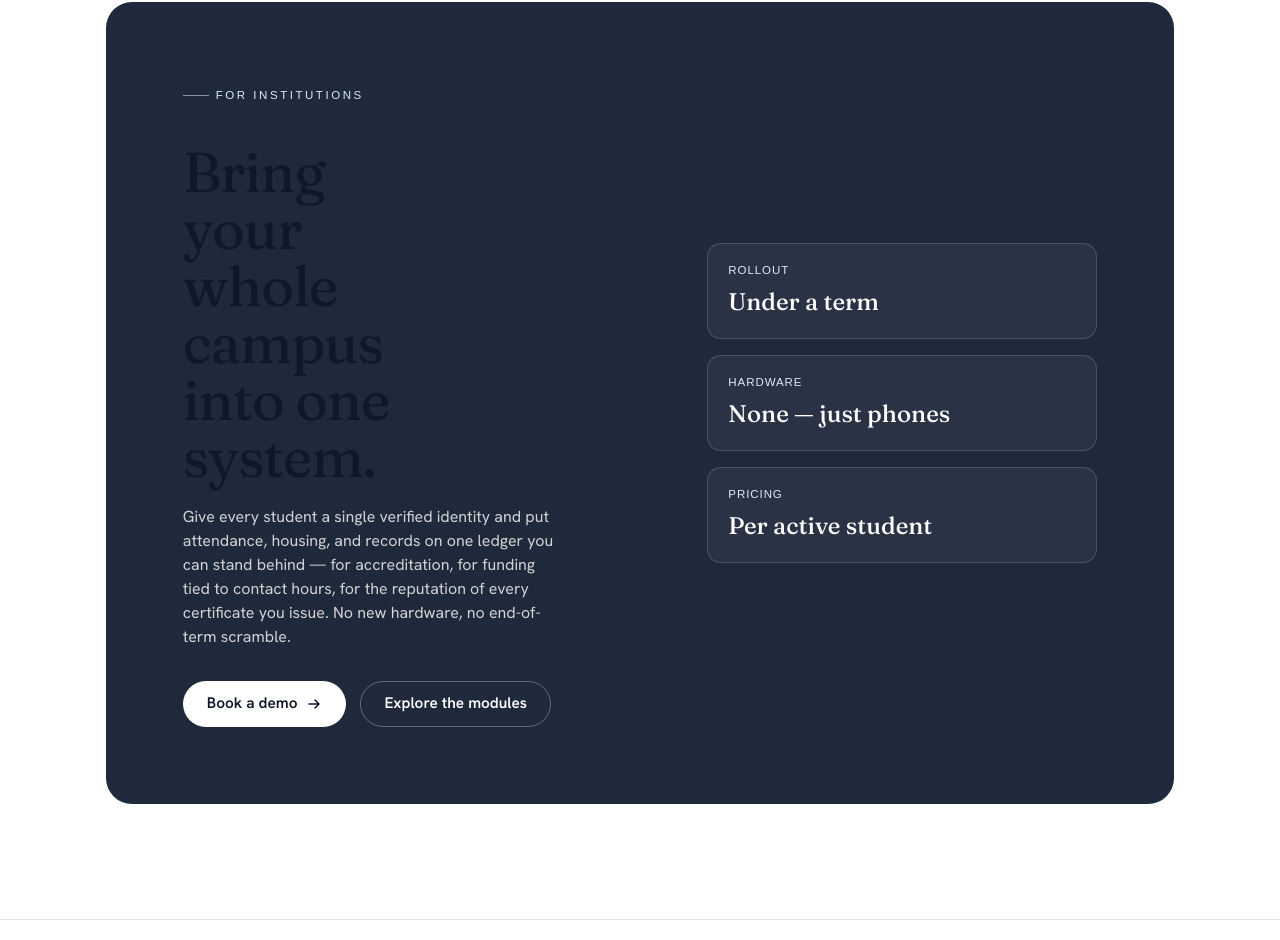
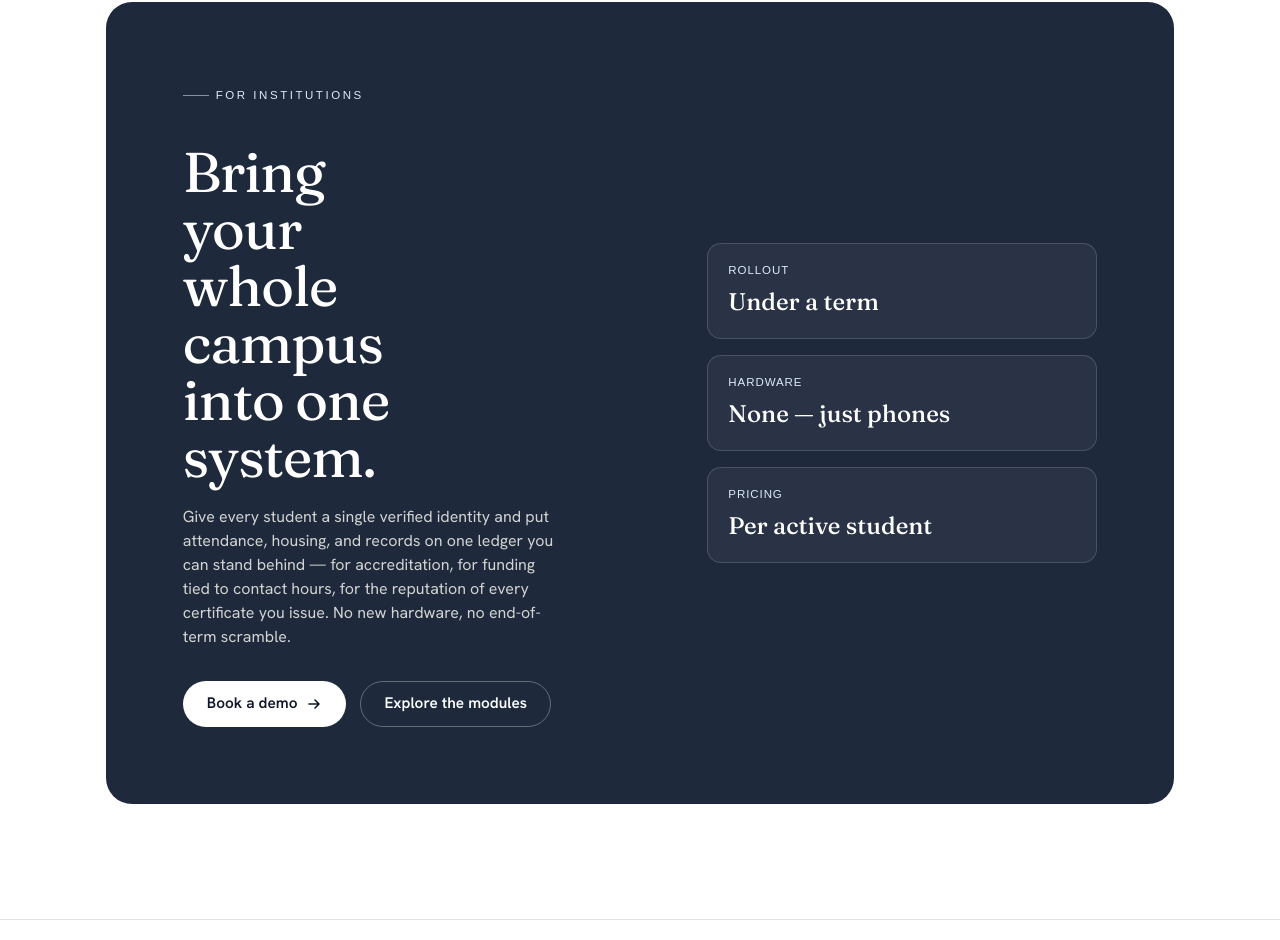
Before and after one commit to Lushegs01/CampOS, a Next.js app: page / in a window 1280 px wide. Shown: the part 4429-5369 px from the top of the page. Built offline with nearby package versions, Linux system fonts and the light colour scheme; a web font is replaced by a local one.

Commit message:
UI: Fix institutions heading text color on dark background

```diff
--- a/components/InstitutionsCTA.tsx
+++ b/components/InstitutionsCTA.tsx
@@ -20,6 +20,7 @@ export function InstitutionsCTA() {
             <SectionHeading
               eyebrow="For institutions"
               eyebrowVariant="accent-light"
+              titleClassName="!text-paper"
               title={
                 <>
                   Bring your whole campus
```
